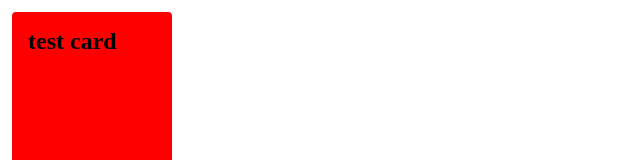
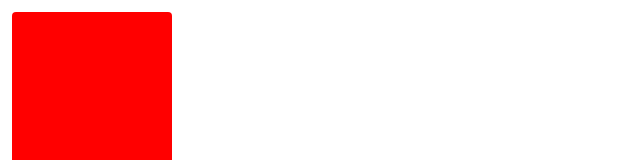
Before and after one commit to owesleymoraes/memory-game-redux, a React (Create React App) app: page /game in a window 1280 px wide. Shown: the top 160 px of the page, without its empty margins (0-640 px from the left). Built offline with nearby package versions, Linux system fonts and the light colour scheme.

Commit message:
feat: struct in Cards components

```diff
--- a/src/page/Game/index.tsx
+++ b/src/page/Game/index.tsx
@@ -1,12 +1,12 @@
-import { Card } from "@mui/material";
 import React from "react";
 import { Board } from "./components/Board";
 import { Cards } from "./components/Cards";
 
 export const Game: React.FC = () => {
+
   return (
     <Board>
-      <Cards title="test card"></Cards>
+      <Cards />;
     </Board>
   );
 };
```
